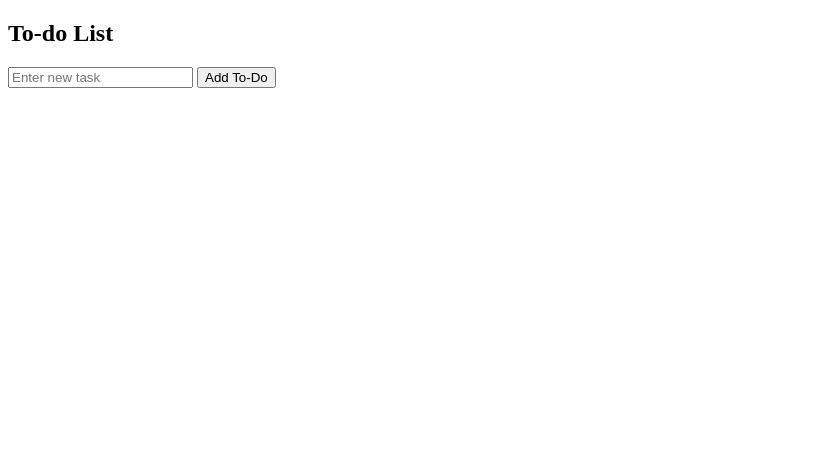
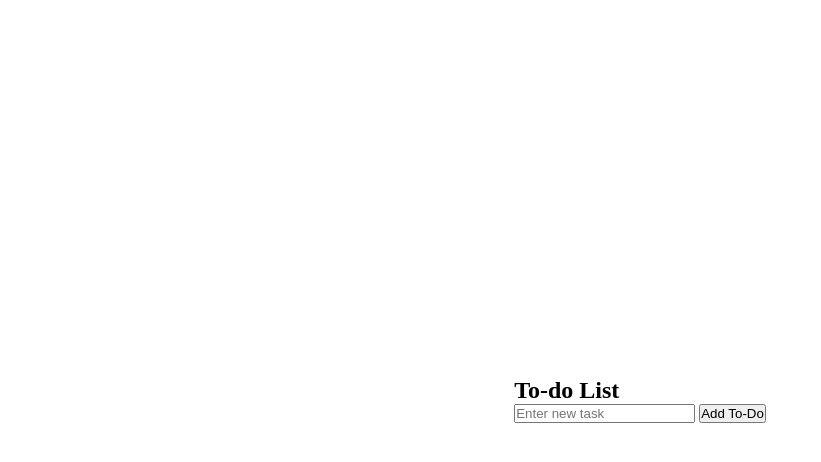
Before and after one commit to mhuzaifa360/todo-list-app-in-javascript, a plain HTML site: page index.html in a window 1280 px wide. Shown: the whole page, without its empty margins (0-821 px from the left). Drawn offline with Linux system fonts and the light colour scheme.

Commit message:
add css for body and universal

```diff
--- a/index.html
+++ b/index.html
@@ -5,7 +5,16 @@
     <meta name="viewport" content="width=device-width, initial-scale=1.0">
     <title>Document</title>
     <style>
-
+        *{
+            padding: 0;
+            margin: 0;
+        }
+        body{
+            height: 100vh;
+            display: flex;
+            justify-content: center;
+            align-items: center;
+        }
     </style>
 </head>
 <body>
```
